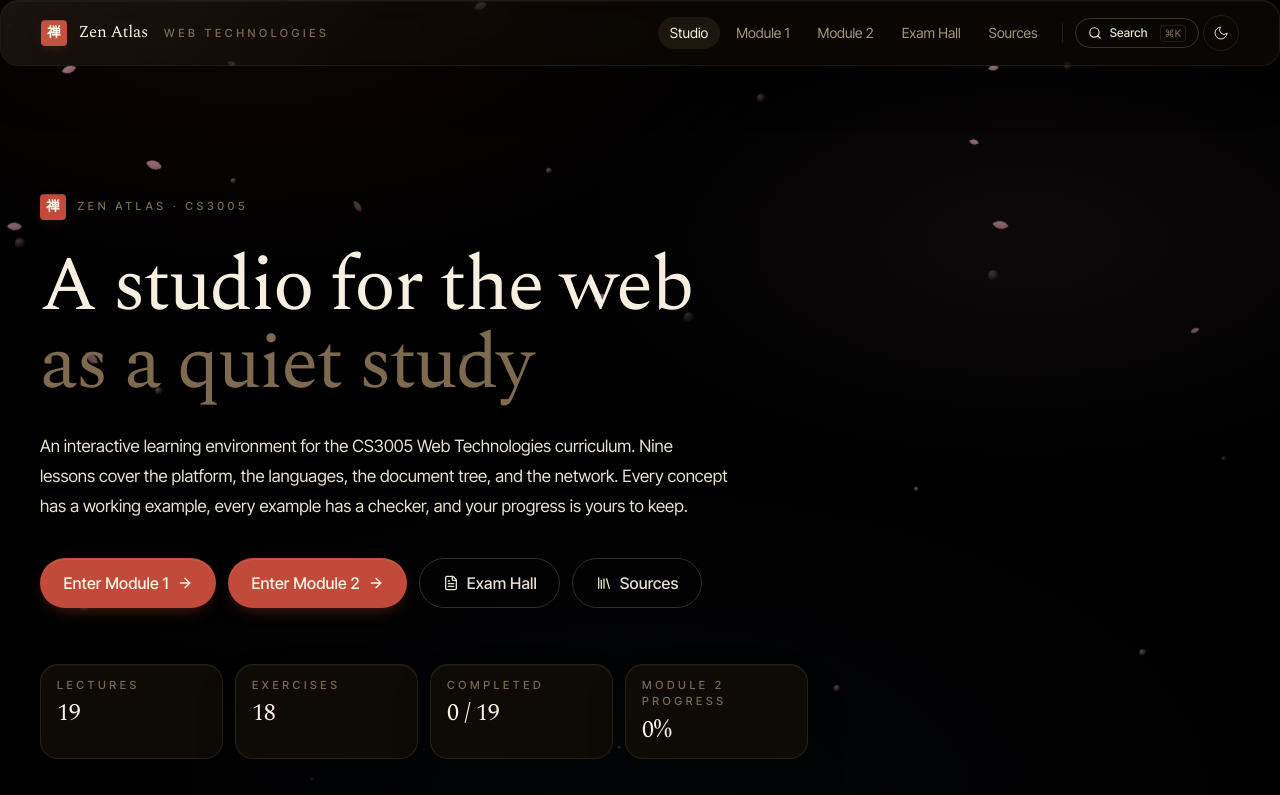
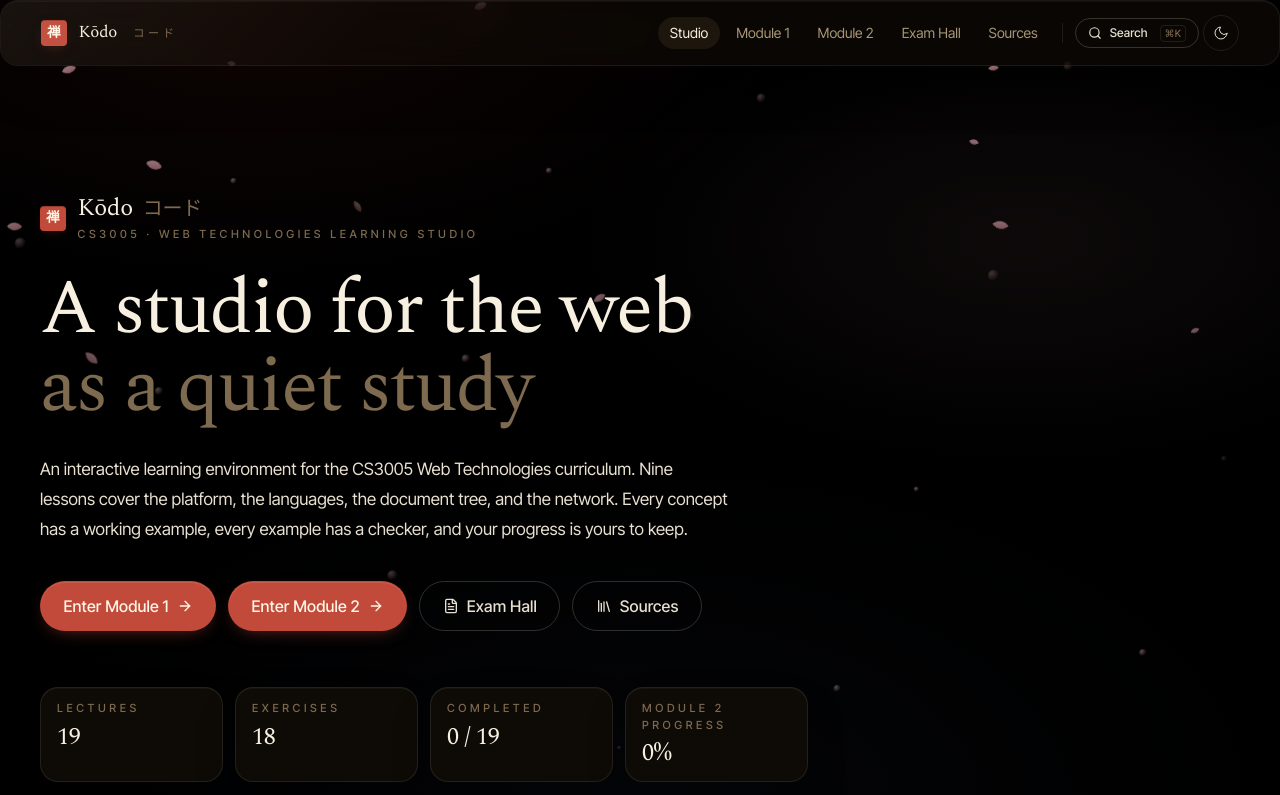
Before and after one commit to TheVijayVignesh/Kodo, a Next.js app: page / in a window 1280 px wide. Shown: the top 795 px of the page. Built offline with nearby package versions, Linux system fonts and the light colour scheme.

Commit message:
rebrand: Zen Atlas → Kōdo (コード); remove footer

```diff
--- a/src/app/exam/page.tsx
+++ b/src/app/exam/page.tsx
@@ -2,7 +2,7 @@ import { ExamView } from "@/components/exam/ExamView";
 import { PAPERS } from "@/lib/exam/papers";
 
 export const metadata = {
-  title: "Exam Hall — Zen Atlas",
+  title: "Exam Hall — Kōdo",
   description: "The original 50-mark paper and a generated practice paper with worked solutions.",
 };
 
--- a/src/app/globals.css
+++ b/src/app/globals.css
@@ -1,5 +1,5 @@
 /* ====================================================================
-   Zen Atlas — Japanese Zen Design System
+   Kōdo — Japanese Zen Design System
    Inspired by sumi-e ink, washi paper, lacquered wood, and vermilion seal
    ==================================================================== */
 
--- a/src/app/layout.tsx
+++ b/src/app/layout.tsx
@@ -4,7 +4,6 @@ import "./globals.css";
 import { SakuraLayer } from "@/components/visuals/SakuraLayer";
 import { AmbientBackdrop } from "@/components/visuals/AmbientBackdrop";
 import { SiteNav } from "@/components/nav/SiteNav";
-import { SiteFooter } from "@/components/nav/SiteFooter";
 import { ThemeScript } from "@/components/system/ThemeScript";
 
 const display = Spectral({
@@ -43,11 +42,11 @@ const serifJp = Noto_Serif_JP({
 });
 
 export const metadata: Metadata = {
-  title: "Zen Atlas — Web Technologies Learning Studio",
+  title: "Kōdo — Web Technologies Learning Studio",
   description:
     "An interactive learning environment for CS3005 Web Technologies. HTML, CSS, JavaScript, DOM, AJAX, and React taught through real code, real checkers, and a calm Japanese editorial aesthetic.",
-  applicationName: "Zen Atlas",
-  authors: [{ name: "Zen Atlas Studio" }],
+  applicationName: "Kōdo",
+  authors: [{ name: "Kōdo Studio" }],
   keywords: [
     "Web Technologies",
     "HTML",
@@ -79,7 +78,6 @@ export default function RootLayout({ children }: LayoutProps<"/">) {
         <div className="relative z-10 flex min-h-screen flex-col">
           <SiteNav />
           <main className="flex-1">{children}</main>
-          <SiteFooter />
         </div>
       </body>
     </html>
--- a/src/app/not-found.tsx
+++ b/src/app/not-found.tsx
@@ -1,7 +1,7 @@
 import Link from "next/link";
 import { ArrowLeft, Compass } from "lucide-react";
 
-export const metadata = { title: "Not found — Zen Atlas" };
+export const metadata = { title: "Not found — Kōdo" };
 
 export default function NotFound() {
   return (
--- a/src/app/sources/page.tsx
+++ b/src/app/sources/page.tsx
@@ -2,7 +2,7 @@ import { SOURCES } from "@/lib/curriculum/sources";
 import { BookOpen, Library, ExternalLink, FileText, Globe, BookMarked } from "lucide-react";
 
 export const metadata = {
-  title: "Sources — Zen Atlas",
+  title: "Sources — Kōdo",
   description: "Course materials, MDN references, official React documentation, and other sources that informed each page.",
 };
 
--- a/src/components/home/HomeView.tsx
+++ b/src/components/home/HomeView.tsx
@@ -53,7 +53,12 @@ export function HomeView() {
           >
             <div className="flex items-center gap-3 mb-7">
               <span className="seal text-2xl w-12 h-12" aria-hidden>禅</span>
-              <div className="text-eyebrow text-fg-faint">Zen Atlas · CS3005</div>
+              <div>
+                <div className="font-display text-2xl tracking-tight text-fg-strong leading-none">
+                  Kōdo <span className="text-fg-faint font-jp text-xl ml-1">コード</span>
+                </div>
+                <div className="text-eyebrow text-fg-faint mt-1">CS3005 · Web Technologies Learning Studio</div>
+              </div>
             </div>
             <h1 className="headline-display">
               A studio for the web
@@ -86,12 +91,25 @@ export function HomeView() {
             initial={{ opacity: 0, y: 12 }}
             animate={{ opacity: 1, y: 0 }}
             transition={{ duration: 0.7, delay: 0.1, ease: [0.22, 1, 0.36, 1] }}
-            className="mt-14 grid grid-cols-2 md:grid-cols-4 gap-3 max-w-3xl"
+            className="mt-14 max-w-3xl"
           >
-            <Stat label="Lectures" value={String(allIds.length)} />
-            <Stat label="Exercises" value={String(totalExercises)} />
-            <Stat label="Completed" value={`${allCompleted} / ${allIds.length}`} />
-            <Stat label="Module 2 progress" value={`${m2Pct}%`} />
+            <div className="grid grid-cols-2 md:grid-cols-4 gap-3">
+              <Stat label="Lectures" value={String(allIds.length)} />
+              <Stat label="Exercises" value={String(totalExercises)} />
+              <Stat label="Completed" value={`${allCompleted} / ${allIds.length}`} />
+              <Stat label="Module 2 progress" value={`${m2Pct}%`} />
+            </div>
+            <div className="mt-3 flex items-center justify-between text-[11px] text-fg-faint">
+              <span>Your progress is stored in this browser only.</span>
+              <button
+                onClick={() => {
+                  if (window.confirm("Reset all progress? This cannot be undone.")) resetAll();
+                }}
+                className="hover:text-[var(--vermilion-500)] transition-colors"
+              >
+                Reset all progress
+              </button>
+            </div>
           </motion.div>
         </div>
       </section>
@@ -166,16 +184,11 @@ export function HomeView() {
           </Link>
         </div>
 
-        <div className="mt-10 flex items-center justify-between text-xs text-fg-faint">
-          <span>Your progress is stored in this browser only.</span>
-          <button
-            onClick={() => {
-              if (window.confirm("Reset all progress? This cannot be undone.")) resetAll();
-            }}
-            className="hover:text-[var(--vermilion-500)] transition-colors"
-          >
-            Reset all progress
-          </button>
+        <div className="mt-20 flex flex-col items-center gap-2 text-center">
+          <div className="seal text-2xl w-12 h-12" aria-hidden>禅</div>
+          <div className="font-display text-lg text-fg-strong tracking-tight">
+            Kōdo <span className="text-fg-faint font-jp ml-1">コード</span>
+          </div>
         </div>
       </section>
     </div>
--- a/src/components/nav/SiteFooter.tsx
+++ /dev/null
@@ -1,22 +0,0 @@
-export function SiteFooter() {
-  return (
-    <footer className="mt-24 border-t border-rule">
-      <div className="container-zen py-10 flex flex-col md:flex-row gap-6 items-start md:items-end justify-between text-sm text-fg-muted">
-        <div className="space-y-2 max-w-md">
-          <div className="flex items-center gap-2">
-            <span className="seal" aria-hidden>禅</span>
-            <span className="font-display text-fg-strong text-base">Zen Atlas</span>
-          </div>
-          <p className="leading-relaxed text-fg-faint">
-            An interactive study studio for the CS3005 Web Technologies curriculum. Built as a deliberate,
-            art-directed learning environment — not a generic dashboard.
-          </p>
-        </div>
-        <div className="text-xs text-fg-faint leading-relaxed">
-          <div>Code execution is sandboxed in iframes.</div>
-          <div>Progress is stored locally in your browser.</div>
-        </div>
-      </div>
-    </footer>
-  );
-}
--- a/src/components/nav/SiteNav.tsx
+++ b/src/components/nav/SiteNav.tsx
@@ -24,10 +24,10 @@ export function SiteNav() {
           <Link href="/" className="flex items-center gap-3 group" onClick={() => setOpen(false)}>
             <span className="seal" aria-hidden>禅</span>
             <span className="font-display text-[1.05rem] tracking-tight text-fg-strong">
-              Zen Atlas
+              Kōdo
             </span>
-            <span className="hidden md:inline text-eyebrow ml-1 group-hover:text-fg-base transition-colors">
-              Web Technologies
+            <span className="hidden md:inline text-eyebrow ml-1 text-fg-faint group-hover:text-fg-base transition-colors">
+              <span className="font-jp">コード</span>
             </span>
           </Link>
 
--- a/src/lib/curriculum/lectures/m2l07.ts
+++ b/src/lib/curriculum/lectures/m2l07.ts
@@ -85,7 +85,7 @@ function Counter({ limit }) {
 `function DocumentTitle({ title }) {
   useEffect(() => {
     document.title = title;
-    return () => { document.title = 'Zen Atlas'; };
+    return () => { document.title = 'Kōdo'; };
   }, [title]);
 
   return <p>Look at the browser tab.</p>;
--- a/src/lib/curriculum/lectures/m2l09.ts
+++ b/src/lib/curriculum/lectures/m2l09.ts
@@ -84,7 +84,7 @@ function App() {
   return (
     <Navbar bg="dark" data-bs-theme="dark">
       <Container>
-        <Navbar.Brand>Zen Atlas</Navbar.Brand>
+        <Navbar.Brand>Kōdo</Navbar.Brand>
         <Nav className="me-auto">
           <Nav.Link href="#home">Home</Nav.Link>
           <Nav.Link href="#about">About</Nav.Link>
```
Also changed, not shown: 4 other files (tests, documents, lock files or other folders).
